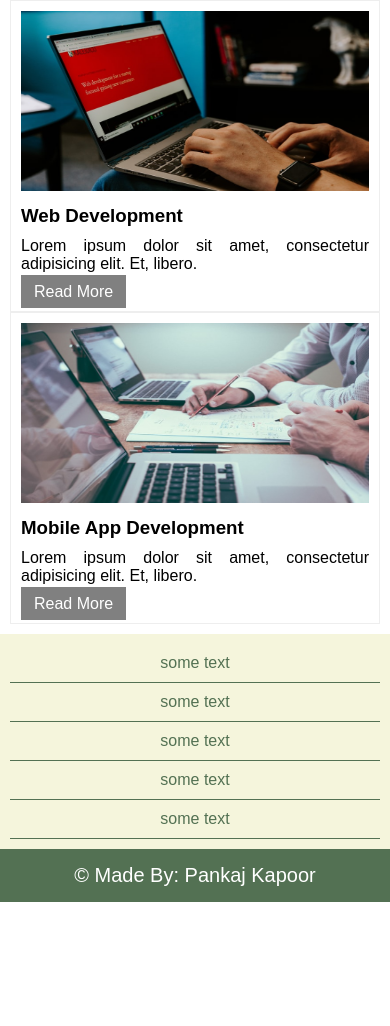
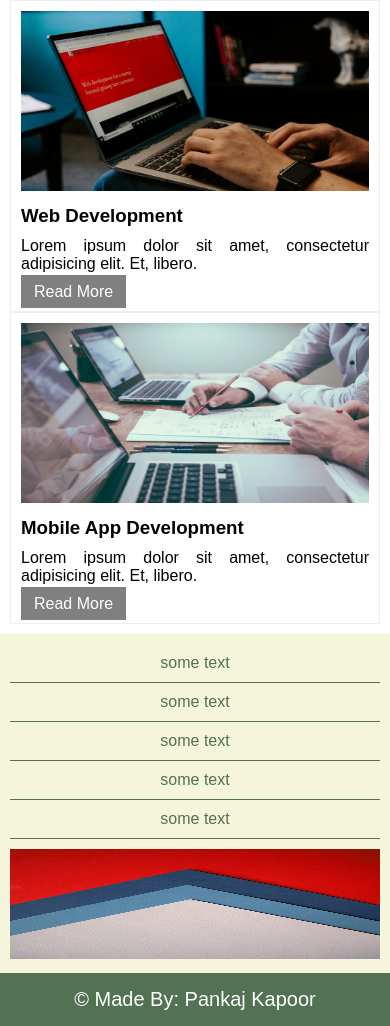
Before and after one commit to pankkap/mywebsite, a plain HTML site: page index.html in a window 390 px wide. Shown: the part 846-1872 px from the top of the page. Before the commit the page ends 1748 px from the top, so only its background shows below. Drawn offline with Linux system fonts and the light colour scheme.

Commit message:
Update style.css

```diff
--- a/css/style.css
+++ b/css/style.css
@@ -184,7 +184,7 @@ footer {
     }
 
     aside img {
-        display: none;
+        height:110px;
     }
 }
 
```
